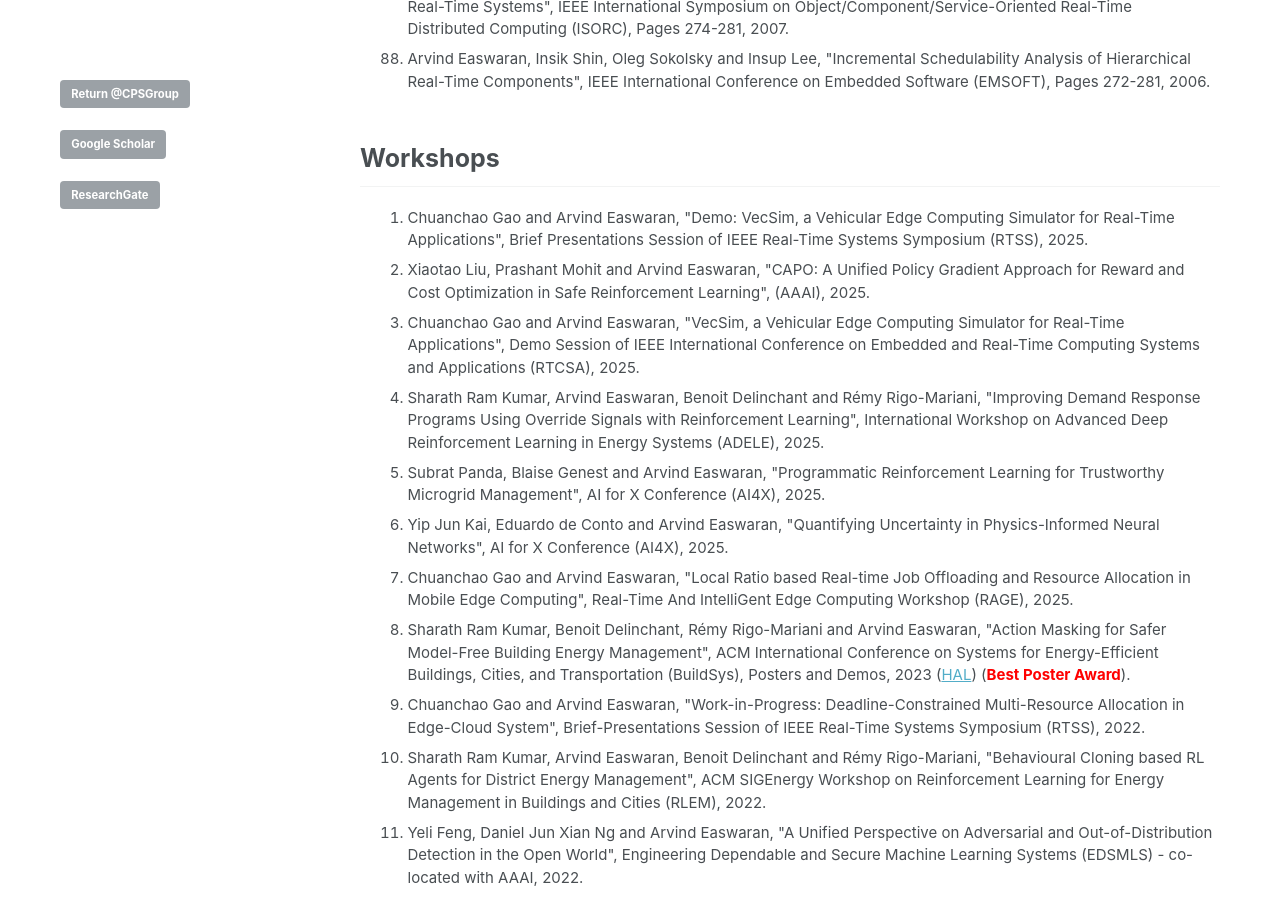
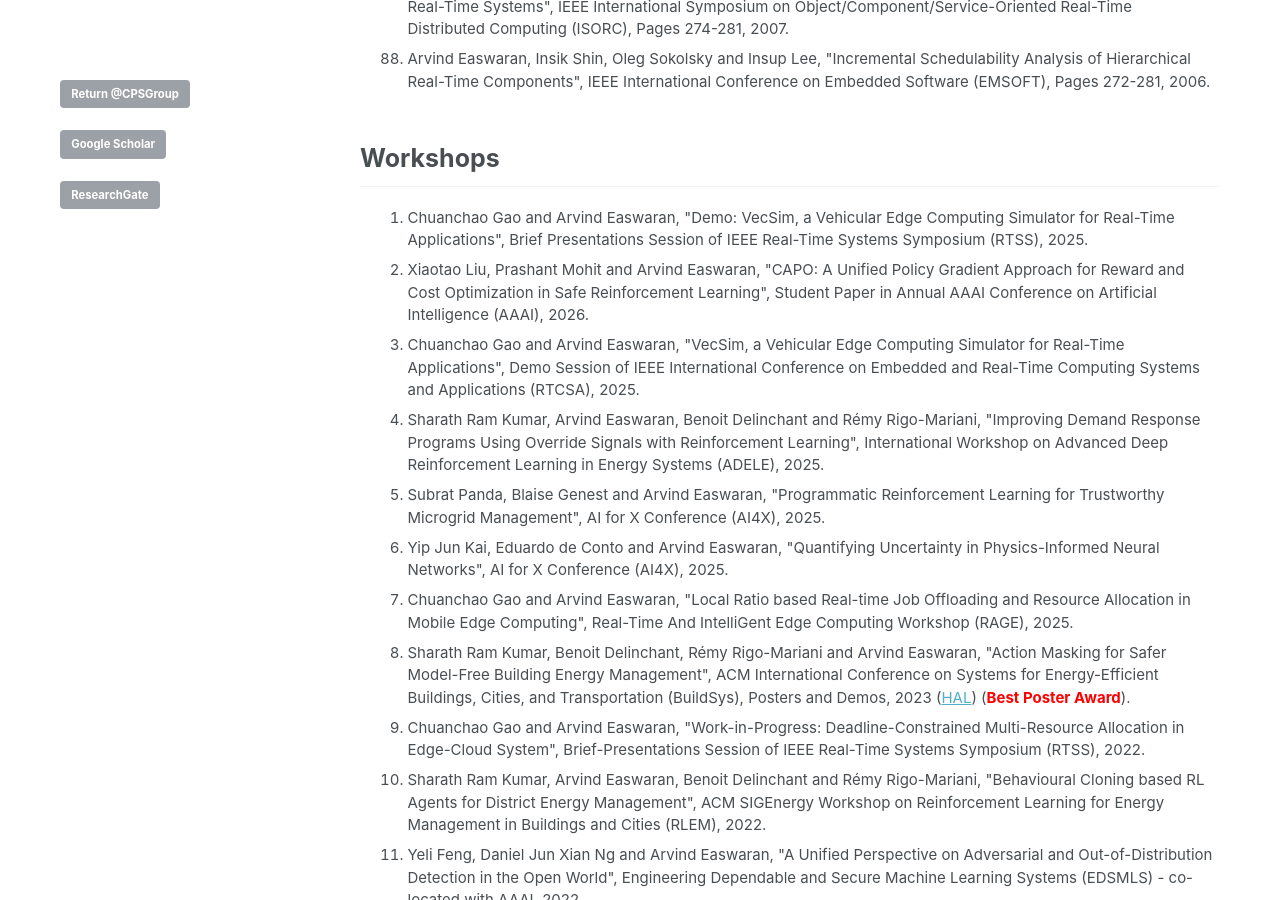
Before and after one commit to CPS-research-group/CPS-research-group.github.io, a Jekyll site: the page built from _pages/research_profile.md, in a window 1280 px wide and 900 px high, scrolled down 8994 px. Built offline with Jekyll 4.4.1, drawn with Linux system fonts in a browser that asks for light colours.

Commit message:
updates.

```diff
--- a/_pages/research_profile.md
+++ b/_pages/research_profile.md
@@ -161,7 +161,7 @@ a.a:active {color:#0000FF; text-decoration:none;}
 
  <ol>
 		        <li class="a">Chuanchao Gao and Arvind Easwaran, "Demo: VecSim, a Vehicular Edge Computing Simulator for Real-Time Applications", Brief Presentations Session of IEEE Real-Time Systems Symposium (RTSS), 2025.</li>
-		        <li class="a">Xiaotao Liu, Prashant Mohit and Arvind Easwaran, "CAPO: A Unified Policy Gradient Approach for Reward and Cost Optimization in Safe Reinforcement Learning", (AAAI), 2025.</li>
+		        <li class="a">Xiaotao Liu, Prashant Mohit and Arvind Easwaran, "CAPO: A Unified Policy Gradient Approach for Reward and Cost Optimization in Safe Reinforcement Learning", Student Paper in Annual AAAI Conference on Artificial Intelligence (AAAI), 2026.</li>
 		        <li class="a">Chuanchao Gao and Arvind Easwaran, "VecSim, a Vehicular Edge Computing Simulator for Real-Time Applications", Demo Session of IEEE International Conference on Embedded and Real-Time Computing Systems and Applications (RTCSA), 2025.</li>
 		        <li class="a">Sharath Ram Kumar, Arvind Easwaran, Benoit Delinchant and Rémy Rigo-Mariani, "Improving Demand Response Programs Using Override Signals with Reinforcement Learning", International Workshop on Advanced Deep Reinforcement Learning in Energy Systems (ADELE), 2025.</li>
 		        <li class="a">Subrat Panda, Blaise Genest and Arvind Easwaran, "Programmatic Reinforcement Learning for Trustworthy Microgrid Management",  AI for X Conference (AI4X), 2025.</li>
```
